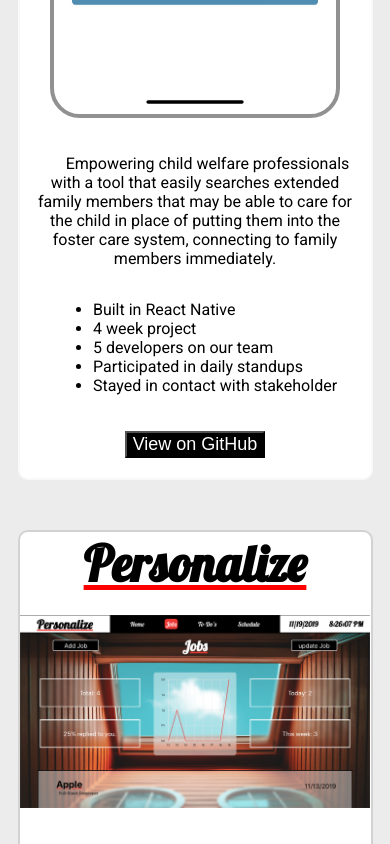
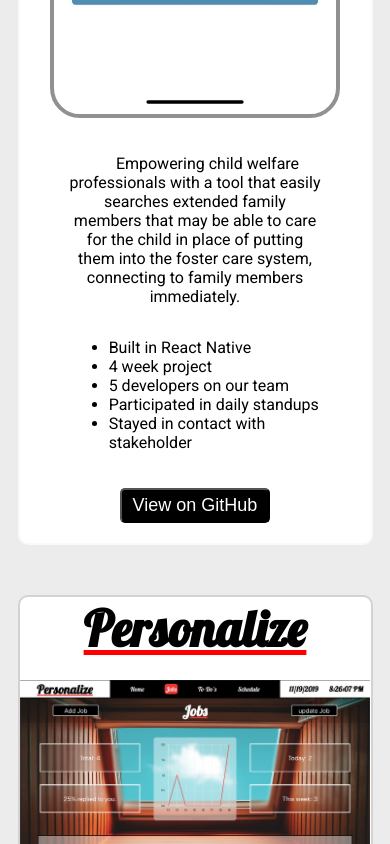
Before and after one commit to MaxGunter99/UpdatedPortfolio, a React (Create React App) app in the folder UpdatedPortfolio/: page / in a window 390 px wide. Shown: the part 1780-2624 px from the top of the page. Built offline with nearby package versions, Linux system fonts and the light colour scheme.

Commit message:
updated button styling

```diff
--- a/UpdatedPortfolio/src/Components/Home.js
+++ b/UpdatedPortfolio/src/Components/Home.js
@@ -66,7 +66,6 @@ export default class MainPage extends React.Component {
                     </div>
 
                     {/* LANGUAGES */}
-
                     <div className='SkillsContainer'>
 
                         <h1 className='Skills'>Skills</h1>
@@ -174,8 +173,10 @@ export default class MainPage extends React.Component {
                     </div>
 
                     <div className='BottomSection'>
+
                         <ConnectOurKids />
                         <Personalize />
+
                     </div>
 
                 </div>
--- a/UpdatedPortfolio/src/Components/Projects/ConnectOurKids.js
+++ b/UpdatedPortfolio/src/Components/Projects/ConnectOurKids.js
@@ -32,7 +32,7 @@ export default class ConnectOurKids extends React.Component {
                         <img src={PeopleSearch} className='ConnectOurKidsScreenshot one' alt='ConOurKidsScreenshot' />
                     </div>
 
-                    <div className='ConnectOurKidsInfo'>
+                    <div className='Info'>
 
                         <p class="Card">Empowering child welfare professionals with a tool that easily searches extended family members that may be able to care for the child in place of putting them into the foster care system, connecting to family members immediately.</p>
 
--- a/UpdatedPortfolio/src/Components/Projects/Personalize.js
+++ b/UpdatedPortfolio/src/Components/Projects/Personalize.js
@@ -24,8 +24,10 @@ export default class Personalize extends React.Component {
 
                     <img src={PersonalizeImg} alt='PersonalizeIMG' className='PersonalizeIMG' />
 
-                    <div className = 'PersonalizeInfo'>
+                    <div className = 'Info'>
+
                         <p>Job tracking application that motivates users to continue applying through statistical information and tips.</p>
+
                         <ul>
                             <li>Keeps track of all the jobs a user applies to.</li>
                             <li>Visual activity graph based on how many jobs the a user applies to per week.</li>
@@ -33,6 +35,7 @@ export default class Personalize extends React.Component {
                         </ul>
 
                         <button className = 'GitHub' onClick = { () => this.toGitHub() }>View on GitHub</button>
+
                     </div>
 
                 </div>
--- a/UpdatedPortfolio/src/css/ConnectOurKids.css
+++ b/UpdatedPortfolio/src/css/ConnectOurKids.css
@@ -56,7 +56,7 @@ img.ConnectOurKidsScreenshot {
 
 }
 
-.ConnectOurKidsInfo {
+.Info {
 
     display: flex;
     flex-direction: column;
@@ -71,10 +71,13 @@ img.ConnectOurKidsScreenshot {
 
 .GitHub {
 
-    width: auto;
+    width: 150px;
+    margin: 0 auto;
     margin-bottom: 20px;
     margin-top: 20px;
     color: white;
+    padding: 5px;
+    border-radius: 5px;
     background-color: black;
     font-size: 18px;
 
@@ -127,7 +130,7 @@ ul li {
 
     }
 
-    .ConnectOurKidsInfo {
+    .Info {
 
         padding: 30px;
 
@@ -197,11 +200,11 @@ ul li {
 
     }
 
-    .ConnectOurKidsInfo {
+    .Info {
 
         display: flex;
         flex-direction: column;
-        width: 100%;
+        width: 80%;
         margin: 0 auto;
         text-indent: 25px;
         justify-content: space-evenly;
--- a/UpdatedPortfolio/src/css/Footer.css
+++ b/UpdatedPortfolio/src/css/Footer.css
@@ -116,6 +116,7 @@ footer div {
 
         flex-direction: column;
         margin-top: 32px;
+        margin-top: 30px;
 
     }
 
@@ -132,8 +133,10 @@ footer div {
     }
 
     .ALink {
+
         width: 20%;
         margin: 0 auto;
+
     }
 
     .FooterImages {
--- a/UpdatedPortfolio/src/css/Personalize.css
+++ b/UpdatedPortfolio/src/css/Personalize.css
@@ -8,7 +8,6 @@
     margin: 0 auto;
     margin-top: 50px;
     border: 2px solid rgba(0, 0, 0, 0.178);
-    /* padding: 10px; */
     border-radius: 10px;
     background-color: white;
 
@@ -36,7 +35,7 @@
 
 }
 
-.PersonalizeInfo {
+.Info {
 
     display: flex;
     flex-direction: column;
```
